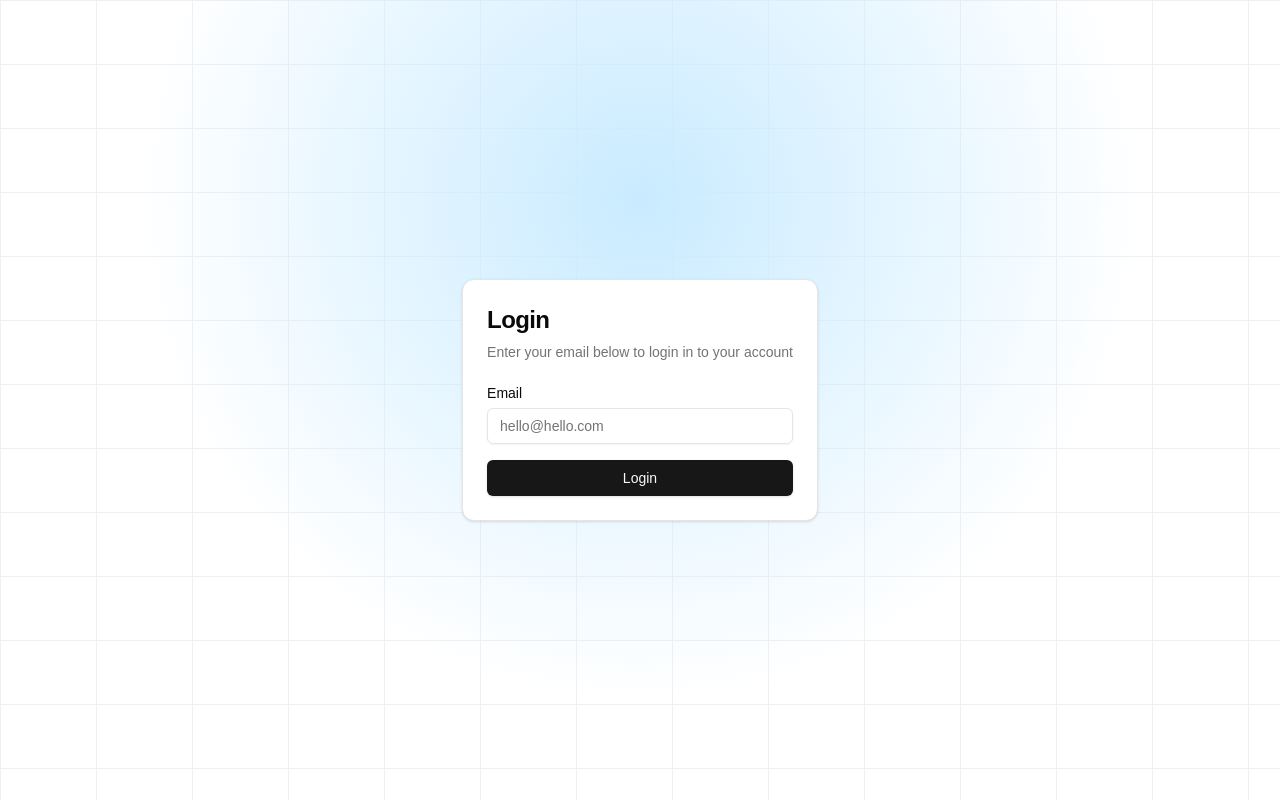
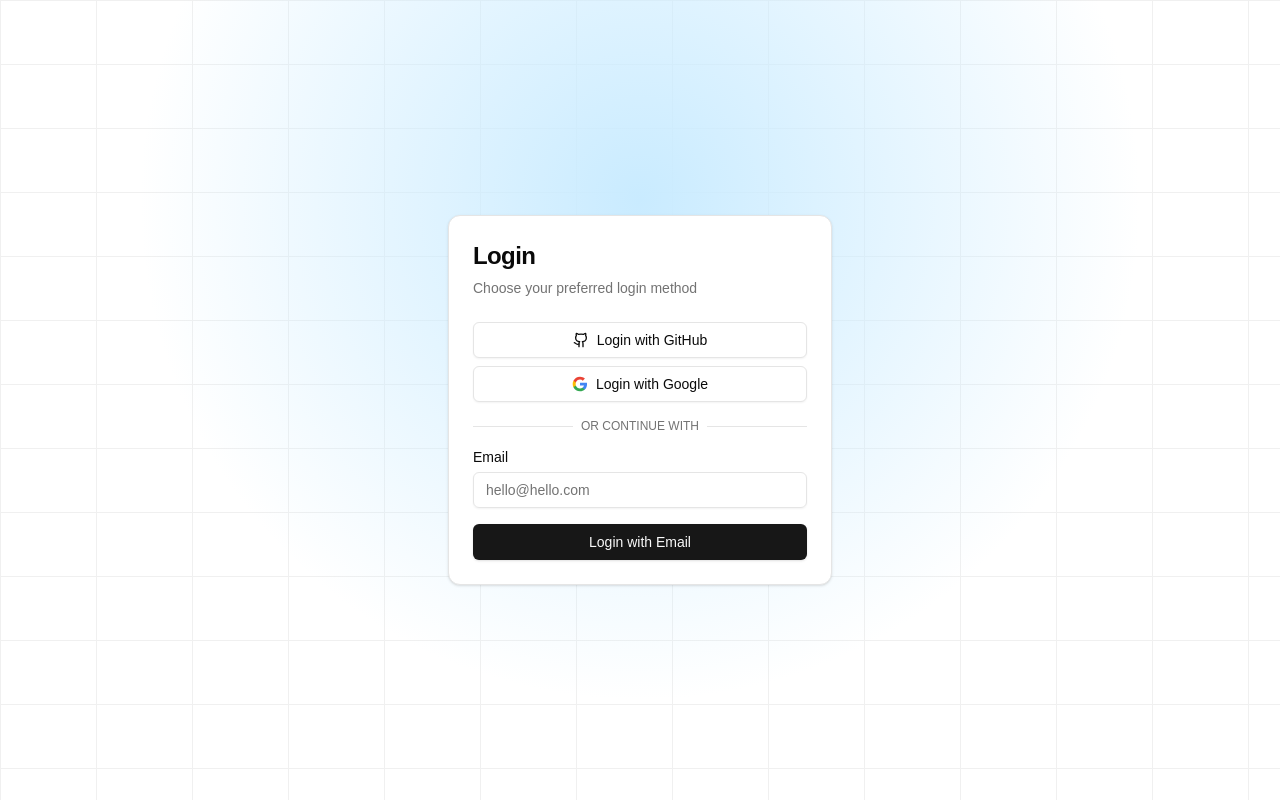
Before and after one commit to Deepjyoti-Sarmah/Invoice-Cart, a Next.js app: page /login in a window 1280 px wide. Built offline with nearby package versions, Linux system fonts and the light colour scheme; no server answers.

Commit message:
adding google and github oauth login

```diff
--- a/app/login/page.tsx
+++ b/app/login/page.tsx
@@ -1,10 +1,13 @@
 import { Card, CardContent, CardDescription, CardHeader, CardTitle } from '@/components/ui/card'
 import { Input } from '@/components/ui/input'
 import { Label } from '@/components/ui/label'
+import { Button } from '@/components/ui/button'
 import React from 'react'
 import { auth, signIn } from '../utils/auth'
 import SubmitButton from '@/components/SubmitButton'
 import { redirect } from 'next/navigation'
+import { Github, Mail } from 'lucide-react'
+import { Separator } from '@/components/ui/separator'
 
 export default async function Login() {
   const session = await auth()
@@ -20,18 +23,65 @@ export default async function Login() {
       </div>
 
       <div className='flex h-screen w-full items-center justify-center px-4'>
-        <Card className='max-w-sm'>
+        <Card className='max-w-sm w-full'>
           <CardHeader>
             <CardTitle className='text-2xl'>Login</CardTitle>
-            <CardDescription>Enter your email below to login in to your account</CardDescription>
+            <CardDescription>Choose your preferred login method</CardDescription>
           </CardHeader>
-          <CardContent>
+          <CardContent className='flex flex-col gap-4'>
+            {/* OAuth Providers */}
+            <div className='flex flex-col gap-2'>
+              <form
+                action={async () => {
+                  "use server"
+                  await signIn("github", { redirectTo: "/dashboard" });
+                }}
+              >
+                <Button className="w-full flex items-center gap-2" variant="outline" type="submit">
+                  <Github size={20} />
+                  <span>Login with GitHub</span>
+                </Button>
+              </form>
+
+              <form
+                action={async () => {
+                  "use server"
+                  await signIn("google", { redirectTo: "/dashboard" });
+                }}
+              >
+                <Button className="w-full flex items-center gap-2" variant="outline" type="submit">
+                  <svg xmlns="http://www.w3.org/2000/svg" height="20" viewBox="0 0 24 24" width="20">
+                    <path d="M22.56 12.25c0-.78-.07-1.53-.2-2.25H12v4.26h5.92c-.26 1.37-1.04 2.53-2.21 3.31v2.77h3.57c2.08-1.92 3.28-4.74 3.28-8.09z" fill="#4285F4" />
+                    <path d="M12 23c2.97 0 5.46-.98 7.28-2.66l-3.57-2.77c-.98.66-2.23 1.06-3.71 1.06-2.86 0-5.29-1.93-6.16-4.53H2.18v2.84C3.99 20.53 7.7 23 12 23z" fill="#34A853" />
+                    <path d="M5.84 14.09c-.22-.66-.35-1.36-.35-2.09s.13-1.43.35-2.09V7.07H2.18C1.43 8.55 1 10.22 1 12s.43 3.45 1.18 4.93l2.85-2.22.81-.62z" fill="#FBBC05" />
+                    <path d="M12 5.38c1.62 0 3.06.56 4.21 1.64l3.15-3.15C17.45 2.09 14.97 1 12 1 7.7 1 3.99 3.47 2.18 7.07l3.66 2.84c.87-2.6 3.3-4.53 6.16-4.53z" fill="#EA4335" />
+                    <path d="M1 1h22v22H1z" fill="none" />
+                  </svg>
+                  <span>Login with Google</span>
+                </Button>
+              </form>
+            </div>
+
+            <div className="relative">
+              <div className="absolute inset-0 flex items-center">
+                <Separator />
+              </div>
+              <div className="relative flex justify-center text-xs uppercase">
+                <span className="bg-white px-2 text-muted-foreground">Or continue with</span>
+              </div>
+            </div>
+
+            {/* Email Form */}
             <form
               action={async (formData) => {
                 "use server"
-                await signIn("nodemailer", formData);
+                await signIn("nodemailer", {
+                  email: formData.get("email"),
+                  redirectTo: "/dashboard"
+                });
               }}
-              className='flex flex-col gap-y-4'>
+              className='flex flex-col gap-y-4'
+            >
               <div className='flex flex-col gap-y-2'>
                 <Label>Email</Label>
                 <Input
@@ -40,7 +90,7 @@ export default async function Login() {
                   required
                   placeholder='hello@hello.com' />
               </div>
-              <SubmitButton text='Login' />
+              <SubmitButton text='Login with Email' />
             </form>
           </CardContent>
         </Card>
--- a/app/utils/auth.ts
+++ b/app/utils/auth.ts
@@ -2,10 +2,14 @@ import { PrismaAdapter } from "@auth/prisma-adapter"
 import NextAuth from "next-auth"
 import Nodemailer from "next-auth/providers/nodemailer"
 import { prisma } from "./db"
+import GitHub from "next-auth/providers/github"
+import Google from "next-auth/providers/google"
 
 export const { handlers, signIn, signOut, auth } = NextAuth({
   adapter: PrismaAdapter(prisma),
   providers: [
+    GitHub,
+    Google,
     Nodemailer({
       server: {
         host: process.env.EMAIL_SERVER_HOST,
--- /dev/null
+++ b/components/ui/separator.tsx
@@ -0,0 +1,31 @@
+"use client"
+
+import * as React from "react"
+import * as SeparatorPrimitive from "@radix-ui/react-separator"
+
+import { cn } from "@/lib/utils"
+
+const Separator = React.forwardRef<
+  React.ElementRef<typeof SeparatorPrimitive.Root>,
+  React.ComponentPropsWithoutRef<typeof SeparatorPrimitive.Root>
+>(
+  (
+    { className, orientation = "horizontal", decorative = true, ...props },
+    ref
+  ) => (
+    <SeparatorPrimitive.Root
+      ref={ref}
+      decorative={decorative}
+      orientation={orientation}
+      className={cn(
+        "shrink-0 bg-border",
+        orientation === "horizontal" ? "h-[1px] w-full" : "h-full w-[1px]",
+        className
+      )}
+      {...props}
+    />
+  )
+)
+Separator.displayName = SeparatorPrimitive.Root.displayName
+
+export { Separator }
--- a/package.json
+++ b/package.json
@@ -20,6 +20,7 @@
     "@radix-ui/react-label": "^2.1.2",
     "@radix-ui/react-popover": "^1.1.6",
     "@radix-ui/react-select": "^2.1.6",
+    "@radix-ui/react-separator": "^1.1.2",
     "@radix-ui/react-slot": "^1.1.2",
     "class-variance-authority": "^0.7.1",
     "clsx": "^2.1.1",
```
Also changed, not shown: 1 other file (tests, documents, lock files or other folders).
